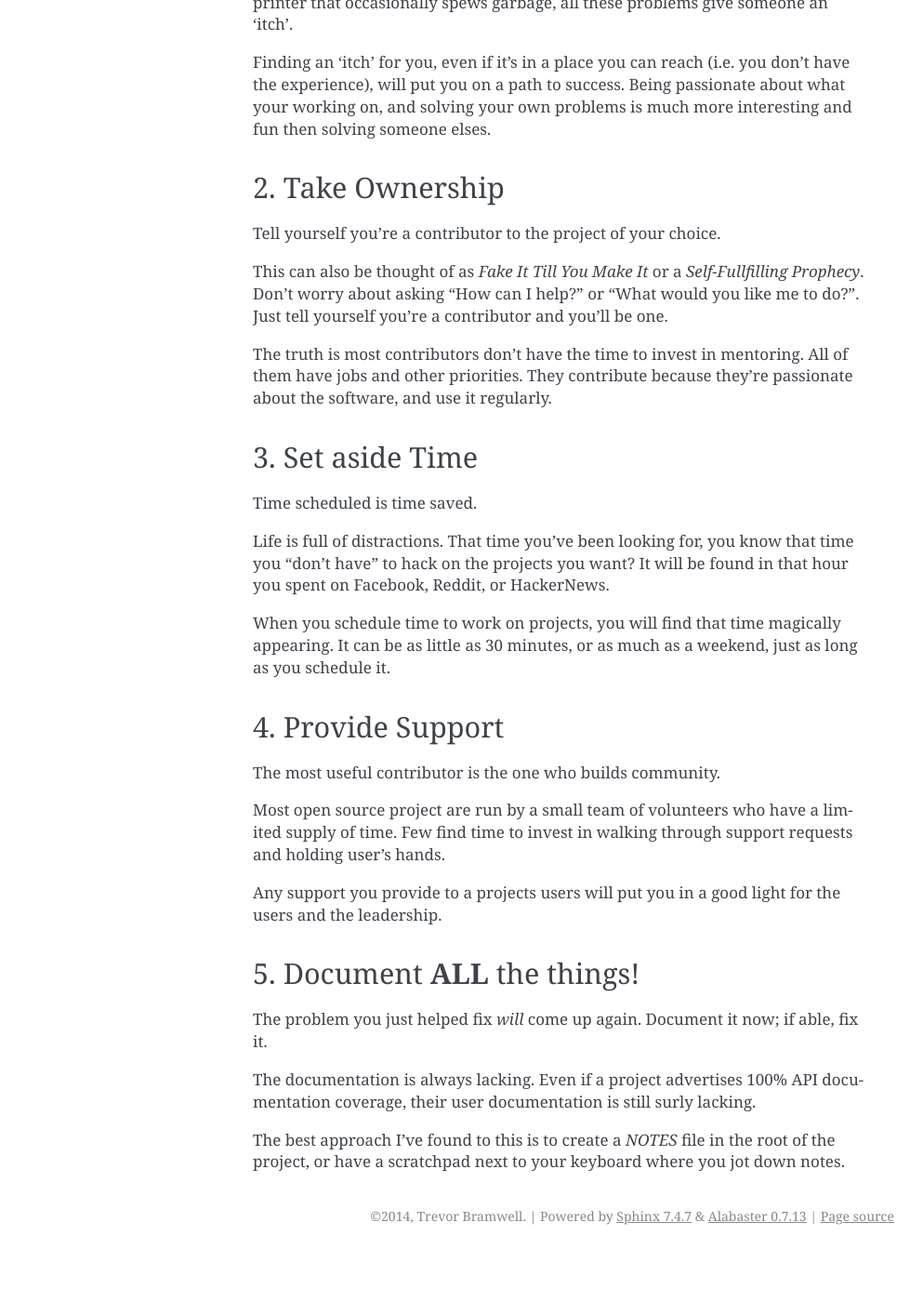
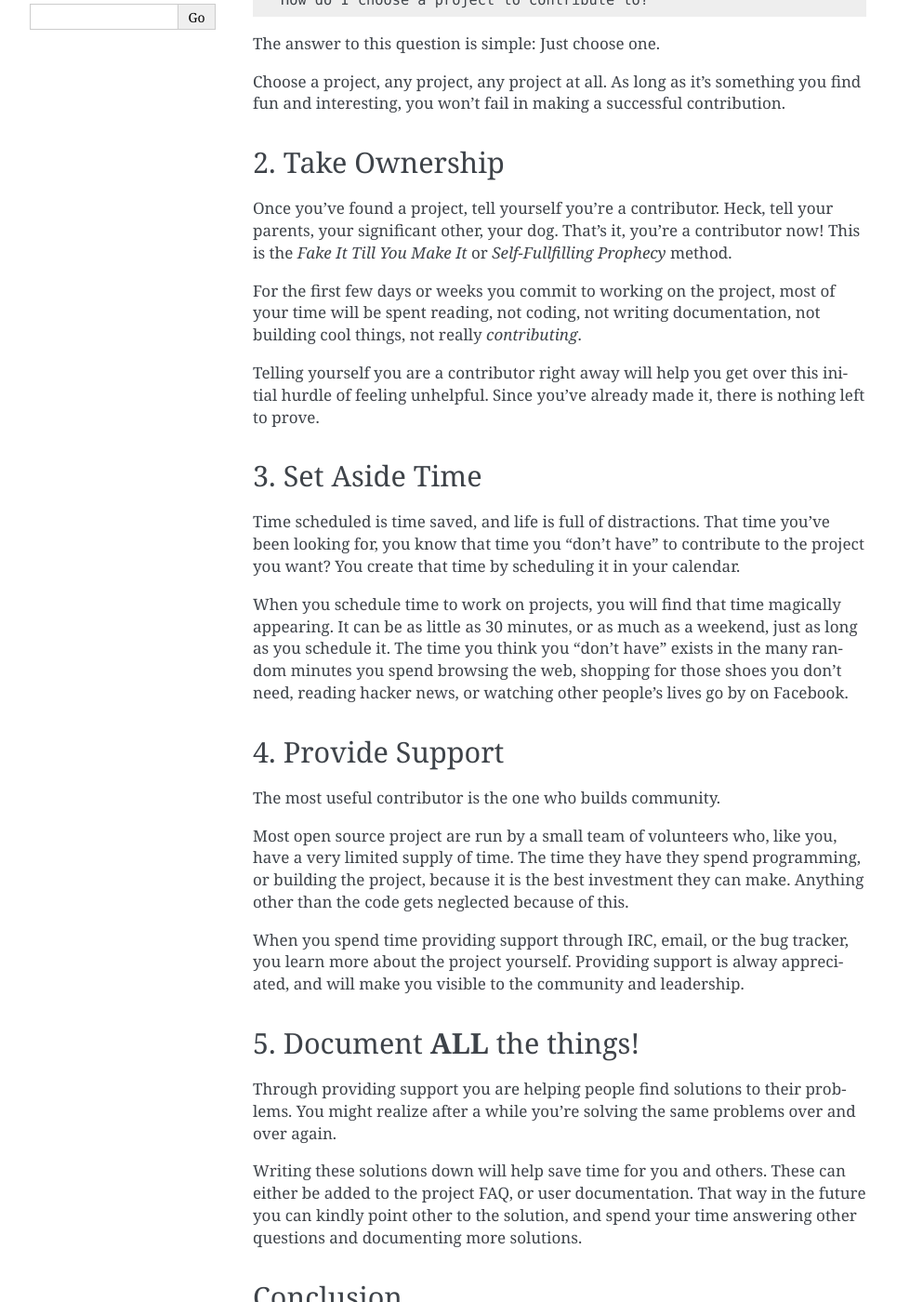
Before and after one commit to bramwelt/website, a Sphinx documentation site: the page built from source/drafts/open-source-contributing.rst, in a window 1280 px wide and 1400 px high, scrolled down 412 px. Shown: the whole window at 93% size, without its empty margins (148-1141 px from the left). Built offline with Sphinx 7.4.7, drawn with Linux system fonts in a browser that asks for light colours; before the commit the page ends 1759 px from its top, so only the background shows below that; some of the changed text lies outside the part shown.

Commit message:
Final draft of OSC.

```diff
--- a/source/drafts/open-source-contributing.rst
+++ b/source/drafts/open-source-contributing.rst
@@ -1,78 +1,94 @@
-Getting Started Contributing
-============================
+Getting Started In Open Source
+==============================
 
 I have been an open source contributor for over 3 years now, and ever
 since I started I have heard this question come up over and over again::
 
     How do I get involved in open source?
 
-Here are 5 tips I have learned through my experience that will help
-you get over that first hurdle of becoming a contributor.
+Here are 5 things I have learned through my experience that I feel will
+help answer this question.
 
 1. Scratch the Itch
 -------------------
 
-All open source projects start with someone having a problem
-they want solved. Whether that is an unreliable email client, a non-free
-operating system, or a printer that occasionally spews garbage, all
-these problems give someone an 'itch'.
+The next question I usually hear is::
 
-Finding an 'itch' for you, even if it's in a place you can reach (i.e.
-you don't have the experience), will put you on a path to success. Being
-passionate about what your working on, and solving your own problems is
-much more interesting and fun then solving someone elses.
+    How do I choose a project to contribute to?
+
+The answer to this question is simple: Just choose one.
+
+Choose a project, any project, any project at all.
+As long as it's something you find fun and interesting,
+you won't fail in making a successful contribution.
 
 2. Take Ownership
 -----------------
 
-Tell yourself you're a contributor to the project of your choice.
+Once you've found a project, tell yourself you're a contributor. Heck,
+tell your parents, your significant other, your dog.  That's it, you're
+a contributor now! This is the *Fake It Till You Make It* or
+*Self-Fullfilling Prophecy* method.
 
-This can also be thought of as *Fake It Till You Make It* or a
-*Self-Fullfilling Prophecy*. Don't worry about asking "How can I help?"
-or "What would you like me to do?". Just tell yourself you're a
-contributor and you'll be one.
+For the first few days or weeks you commit to working on the project,
+most of your time will be spent reading, not coding, not writing
+documentation, not building cool things, not really *contributing*.
 
-.. note: You still have to put the work in.
+Telling yourself you are a contributor right away will help you get
+over this initial hurdle of feeling unhelpful. Since you've already made
+it, there is nothing left to prove.
 
-The truth is most contributors don't have the time to invest in
-mentoring. All of them have jobs and other priorities. They contribute
-because they're passionate about the software, and use it regularly.
-
-3. Set aside Time
+3. Set Aside Time
 -----------------
 
-Time scheduled is time saved.
-
-Life is full of distractions. That time you've been looking for, you
-know that time you "don't have" to hack on the projects you want? It
-will be found in that hour you spent on Facebook, Reddit, or HackerNews.
+Time scheduled is time saved, and life is full of distractions. That
+time you've been looking for, you know that time you "don't have" to
+contribute to the project you want? You create that time by scheduling
+it in your calendar.
 
 When you schedule time to work on projects, you will find that time
 magically appearing. It can be as little as 30 minutes, or as much as a
-weekend, just as long as you schedule it.
+weekend, just as long as you schedule it. The time you think you "don't
+have" exists in the many random minutes you spend browsing the web,
+shopping for those shoes you don't need, reading hacker news, or
+watching other people's lives go by on Facebook.
 
 4. Provide Support
 ------------------
 
 The most useful contributor is the one who builds community.
 
-Most open source project are run by a small team of volunteers who have
-a limited supply of time. Few find time to invest in walking through
-support requests and holding user's hands.
+Most open source project are run by a small team of volunteers who, like
+you, have a very limited supply of time. The time they have they spend
+programming, or building the project, because it is the best investment
+they can make. Anything other than the code gets neglected because of
+this.
 
-Any support you provide to a projects users will put you in a good light
-for the users and the leadership.
+When you spend time providing support through IRC, email, or the bug
+tracker, you learn more about the project yourself. Providing support
+is alway appreciated, and will make you visible to the community and
+leadership.
 
 5. Document **ALL** the things!
 -------------------------------
 
-The problem you just helped fix *will* come up again. Document it now;
-if able, fix it.
+Through providing support you are helping people find solutions to their
+problems. You might realize after a while you're solving the same
+problems over and over again.
 
-The documentation is always lacking. Even if a project advertises 100%
-API documentation coverage, their user documentation is still surly
-lacking.
+Writing these solutions down will help save time for you and others.
+These can either be added to the project FAQ, or user documentation.
+That way in the future you can kindly point other to the solution, and
+spend your time answering other questions and documenting more
+solutions.
 
-The best approach I've found to this is to create a *NOTES* file in the
-root of the project, or have a scratchpad next to your keyboard where
-you jot down notes.
+Conclusion
+----------
+
+Finding a project that is fun and interesting to work on is the first
+step in a long journey to becoming an open source contributor. Taking
+ownership and setting aside time to contribute will help get you over
+the initial hurdle of reading. Providing support and documenting
+solutions will help others getting started with the project.
+
+Best of luck on your contributions!
```
